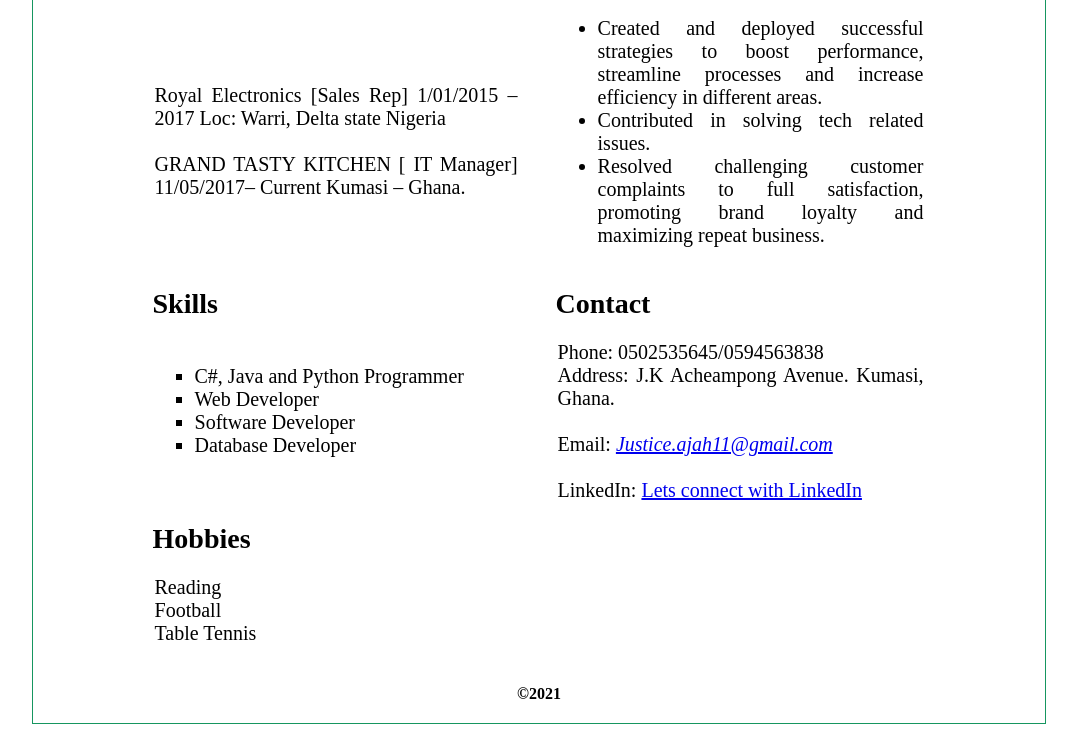
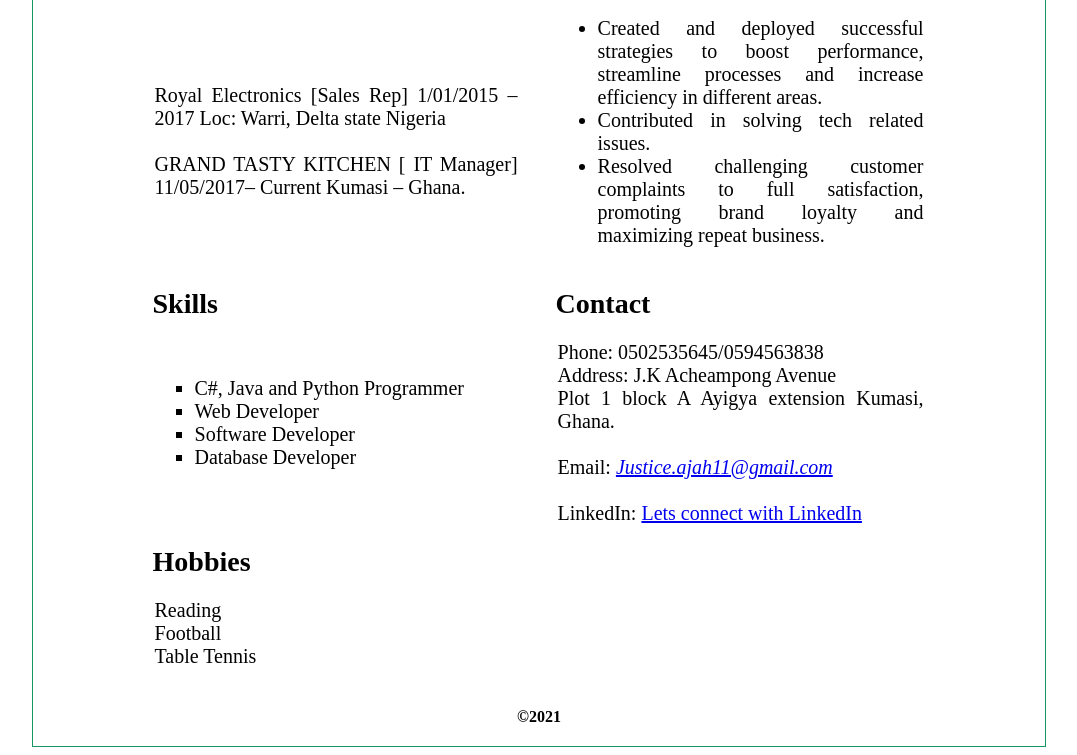
Before and after one commit to J-Ajah/Ice_Cv-web, a plain HTML site: page index.html in a window 1280 px wide. Shown: the part 719-1474 px from the top of the page, without its empty margins (101-1178 px from the left). Before the commit the page ends 1451 px from the top, so only its background shows below. Drawn offline with Linux system fonts and the light colour scheme.

Commit message:
Added my current address to my contact details

```diff
--- a/index.html
+++ b/index.html
@@ -82,7 +82,8 @@
                 </td>
                 <td class="W-w">
                     Phone: 0502535645/0594563838 <br>
-                    Address: J.K Acheampong Avenue.
+                    Address: J.K Acheampong Avenue <br>
+                      Plot 1 block A Ayigya extension
                     Kumasi, Ghana. <br><br>
                     Email: <a href="mailto:Justice.ajah11@gmail.com"><I> Justice.ajah11@gmail.com</I></a> <br><br>
                     LinkedIn: <a href="https://www.linkedin.com/in/justice-ajah-8749a01a9"> Lets connect with LinkedIn</a>
```
